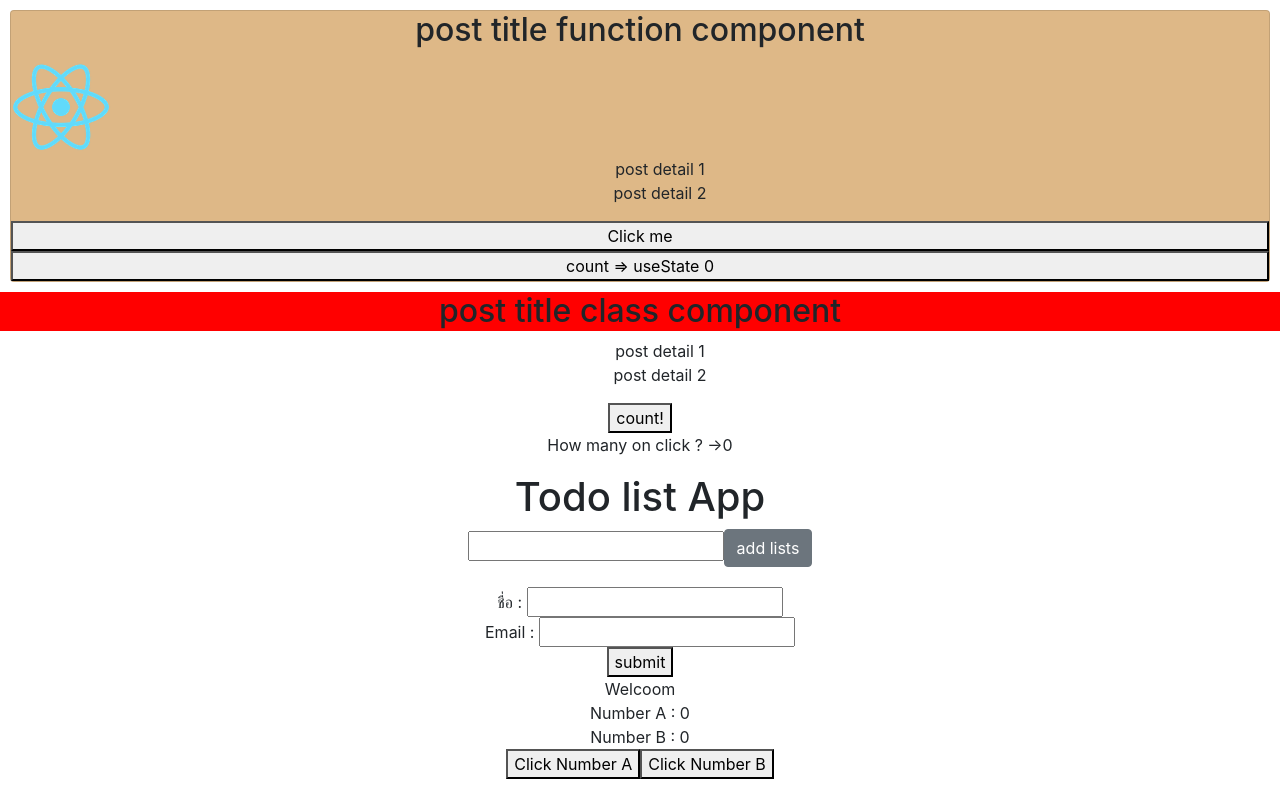
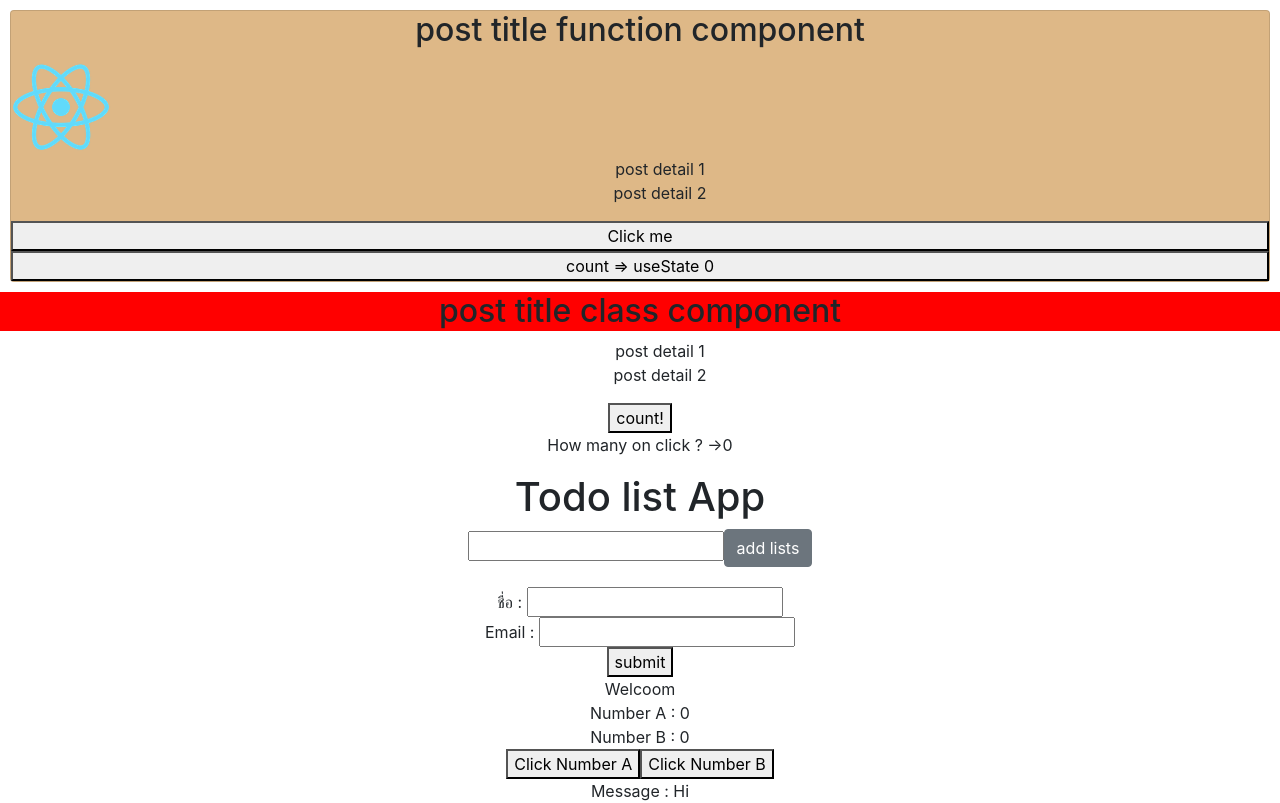
Before and after one commit to Rungnapa-Itti/react-basic, a React (Create React App) app in the folder myapp/: page / in a window 1280 px wide. Built offline with nearby package versions, Linux system fonts and the light colour scheme.

Commit message:
useEffect by settimeout()

```diff
--- a/myapp/src/component/Welcoom.js
+++ b/myapp/src/component/Welcoom.js
@@ -1,6 +1,7 @@
 import React , {useState , useEffect} from 'react'
 const Welcoom = () => {
 
+    const [message , setMessage] = useState(' ')
     const [numberA,setNumberA] = useState(0)
     const [numberB,setNumberB] = useState(0)
     useEffect(() => {
@@ -9,6 +10,11 @@ const Welcoom = () => {
     useEffect(() => {
         alert('A is changed.')
     },[numberA])
+    useEffect( () => {
+        setTimeout(() => {
+            setMessage('Hi ')
+        }, 2000);
+    })
     return (
         <div>
             Welcoom
@@ -19,8 +25,10 @@ const Welcoom = () => {
             <br />
             <button onClick={() => setNumberA(numberA+1)}>Click Number A</button>
             <button onClick={() => setNumberB(numberB+1)}>Click Number B</button>
+            <br />
+            Message : {message}
+        </div>
 
-        </div>
     )
 }
 export default Welcoom;
```
